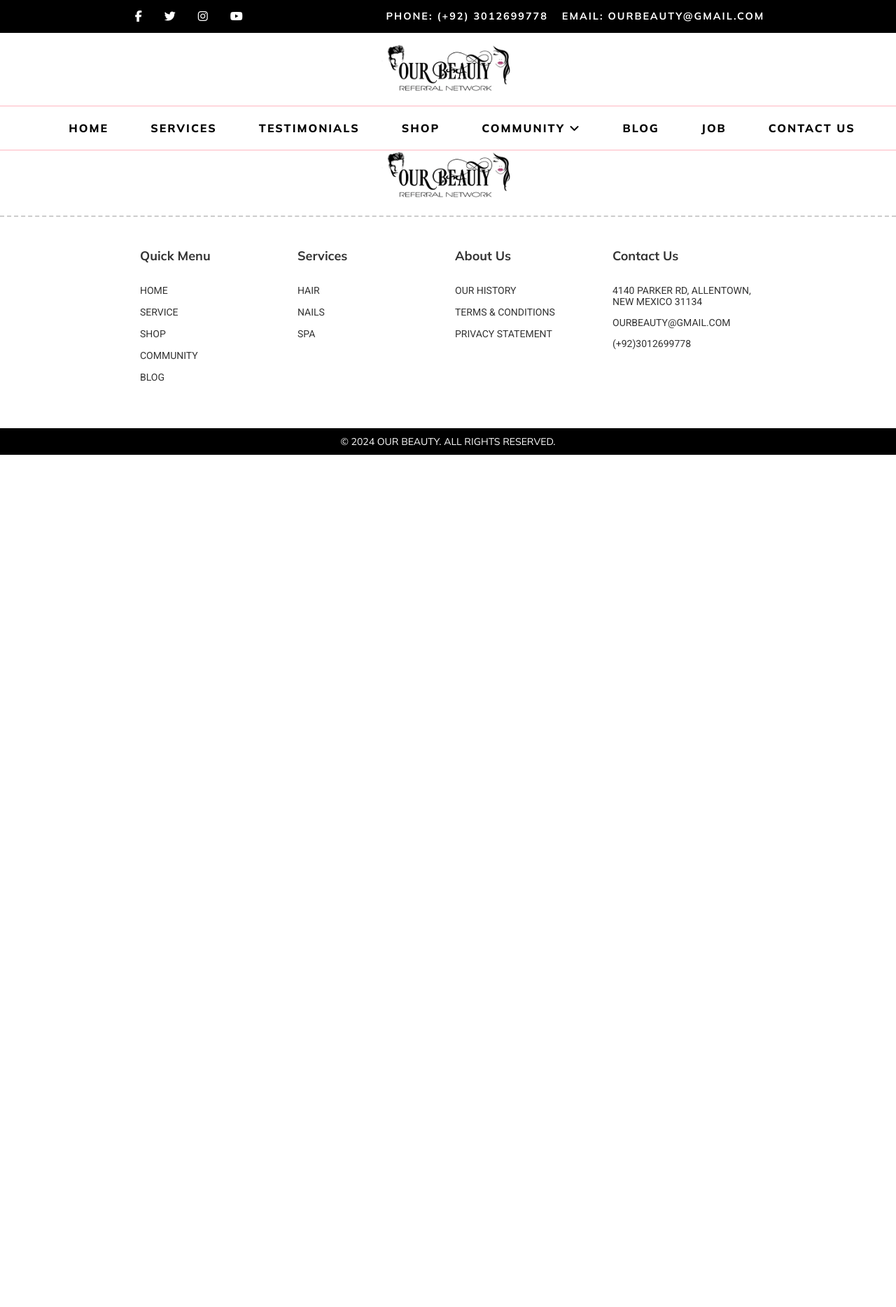
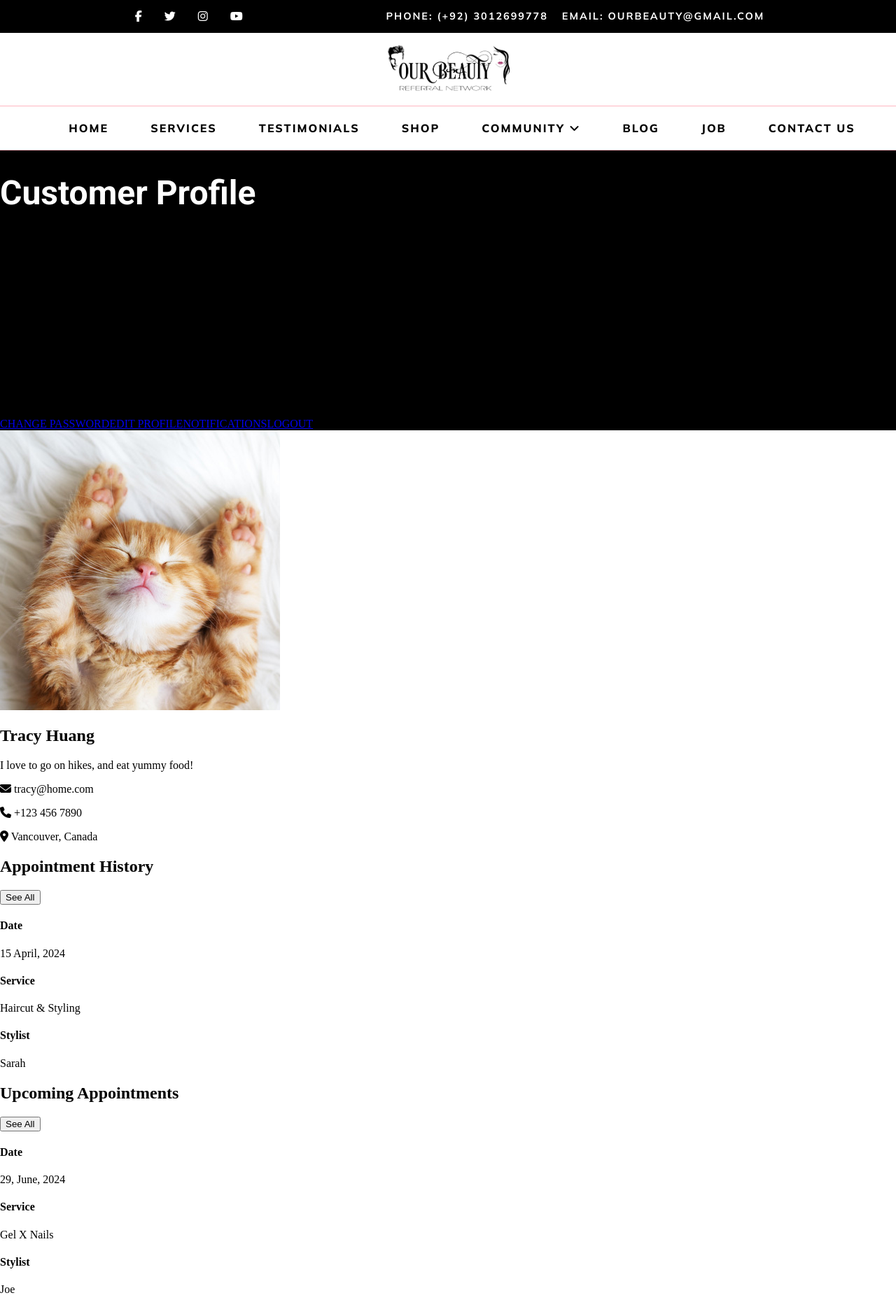
Before and after one commit to sydsnow/OBRN, a React (Vite) app: page /customerprofile in a window 1280 px wide. Shown: the top 1868 px of the page at 70% size. Before the commit the page ends 800 px from the top, so only its background shows below. Built offline with nearby package versions, Linux system fonts and the light colour scheme.

Commit message:
customer profile

```diff
--- /dev/null
+++ b/src/pages/CustomerProfile.jsx
@@ -0,0 +1,63 @@
+import React, { useState } from 'react';
+import kitty from '../assets/kitty.jpg';
+
+function CustomerProfile () {
+    return (
+        <div className="wrapper">
+            <div className="customer-profile">
+                <div className="customer-profile-top-container">
+                    <h1>Customer Profile</h1>
+                    <div className="customer-profile-buttons">
+                        <a href="#password" className="customer-profile-link">CHANGE PASSWORD</a>
+                        <a href="#editprofile" className="button">EDIT PROFILE</a>
+                        <a href="#notifications" className="button">NOTIFICATIONS</a>
+                        <a href="#logout" className="button">LOGOUT</a>                    </div>
+                </div>
+                <div className="customer-profile-picture">
+                    <img src={kitty} alt="Profile Picture" />
+                </div>
+                <div className="customer-profile-details">
+                    <h2>Tracy Huang</h2>
+                    <p>I love to go on hikes, and eat yummy food!</p>
+                    <p><i className="fa-solid fa-envelope"></i> tracy@home.com</p>
+                    <p><i className="fa-solid fa-phone"></i>  +123 456 7890</p>
+                    <p><i className="fa-solid fa-location-dot"></i> Vancouver, Canada</p>
+                </div>
+                <div className="customer-profile-history">
+                        <h2 className="customer-profile-history-title">Appointment History </h2>
+                        <button className="button">See All</button>
+                            <div className="customer-profile-history-date">
+                                <h4 className="customer-profile-history-date-heading">Date</h4>
+                                <p>15 April, 2024</p>
+                            </div>
+                            <div className="customer-profile-history-service">
+                                <h4 className="customer-profile--history-service-heading">Service</h4>
+                                <p>Haircut & Styling</p>
+                            </div>
+                            <div className="customer-profile-history-styling">
+                                <h4 className="customer-profile-history-stylist-heading">Stylist</h4>
+                                <p>Sarah</p>
+                            </div>
+                </div>
+                <div className="customer-profile-upcoming">
+                        <h2 className="customer-profile-upcoming-title">Upcoming Appointments </h2>
+                        <button className="button">See All</button>
+                            <div className="customer-profile-upcoming-date">
+                                <h4 className="customer-profile-upcoming-date-heading">Date</h4>
+                                <p>29, June, 2024</p>
+                            </div>
+                            <div className="customer-profile-upcoming-service">
+                                <h4 className="customer-profile-upcoming-service-heading">Service</h4>
+                                <p>Gel X Nails</p>
+                            </div>
+                            <div className="customer-profile-upcoming-styling">
+                                <h4 className="customer-profile-upcoming-stylist-heading">Stylist</h4>
+                                <p>Joe</p>
+                            </div>
+                </div>
+            </div>
+        </div>
+    )
+}
+
+export default CustomerProfile;
--- a/src/routers/AppRouter.jsx
+++ b/src/routers/AppRouter.jsx
@@ -6,6 +6,7 @@ import HomePage from '../pages/HomePage';
 import Login from '../pages/Login';
 import ServicesPage from "../pages/Services";
 import TestimonialsPage from "../pages/Testimonials";
+import CustomerProfile from "../pages/CustomerProfile";
 
 function AppRouter() {
   return (
@@ -14,7 +15,7 @@ function AppRouter() {
       <Routes>
         <Route path="/" element={<HomePage />} />
         <Route path="/login" element={<Login />} />
-
+        <Route path="/customerprofile" element={<CustomerProfile />} />
         <Route path="/services" element={<ServicesPage />} />
         <Route path="/testimonials" element={<TestimonialsPage />} />
       </Routes>
--- /dev/null
+++ b/src/scss/pages/_customerprofile.scss
@@ -0,0 +1,10 @@
+.customer-profile {
+    &-top-container {
+        background-color: black;
+        color: white;
+        height: 400px;
+        display: flex;
+        flex-direction: column;
+        justify-content: space-between;
+    }
+}
--- a/src/scss/styles.scss
+++ b/src/scss/styles.scss
@@ -6,3 +6,4 @@
 @use './components/main';
 @use './components/nav';
 @use './pages/login';
+@use './pages/customerprofile'
```
Also changed, not shown: src/assets/kitty.jpg (added), src/assets/obrn-logo.png.
